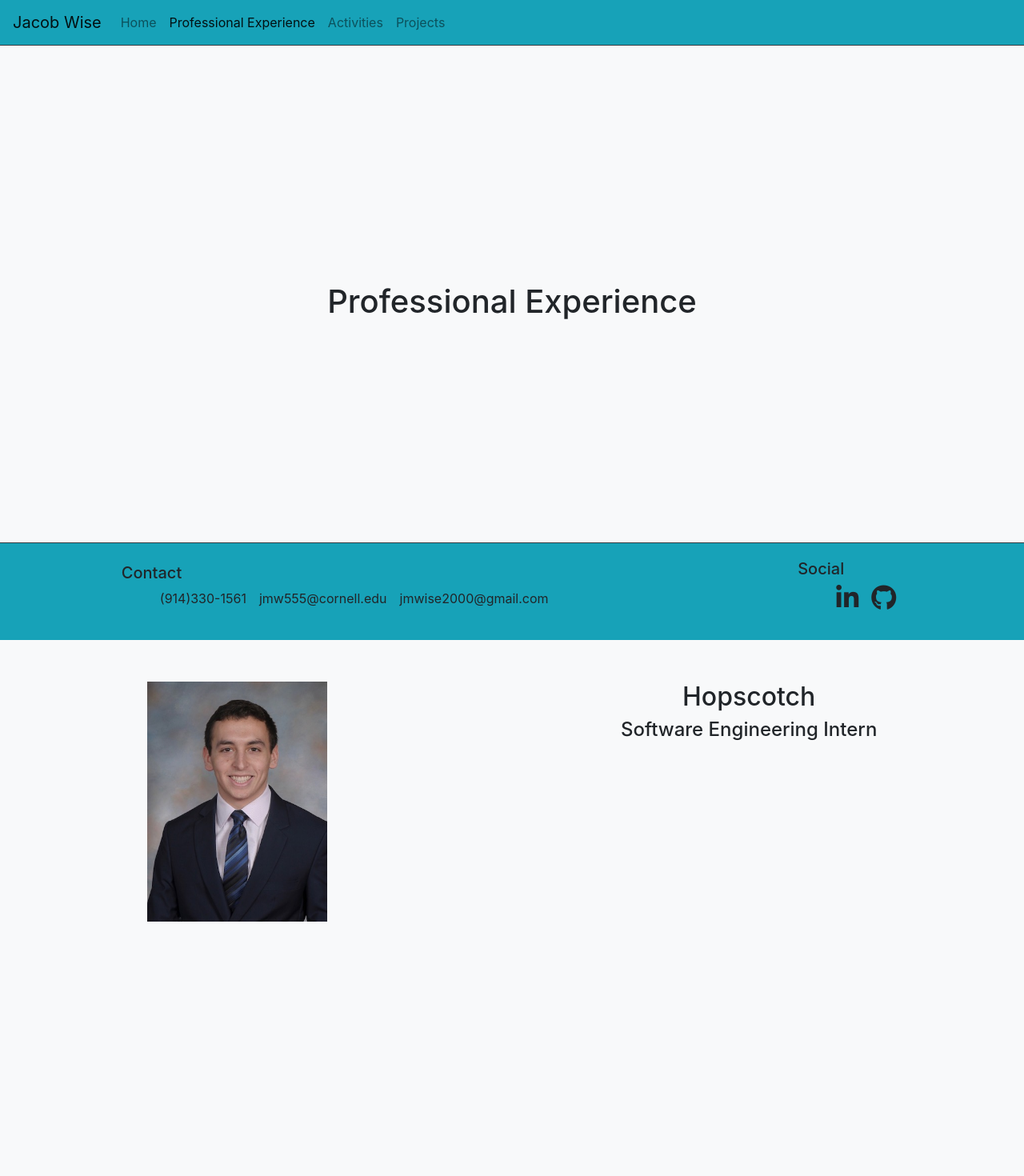
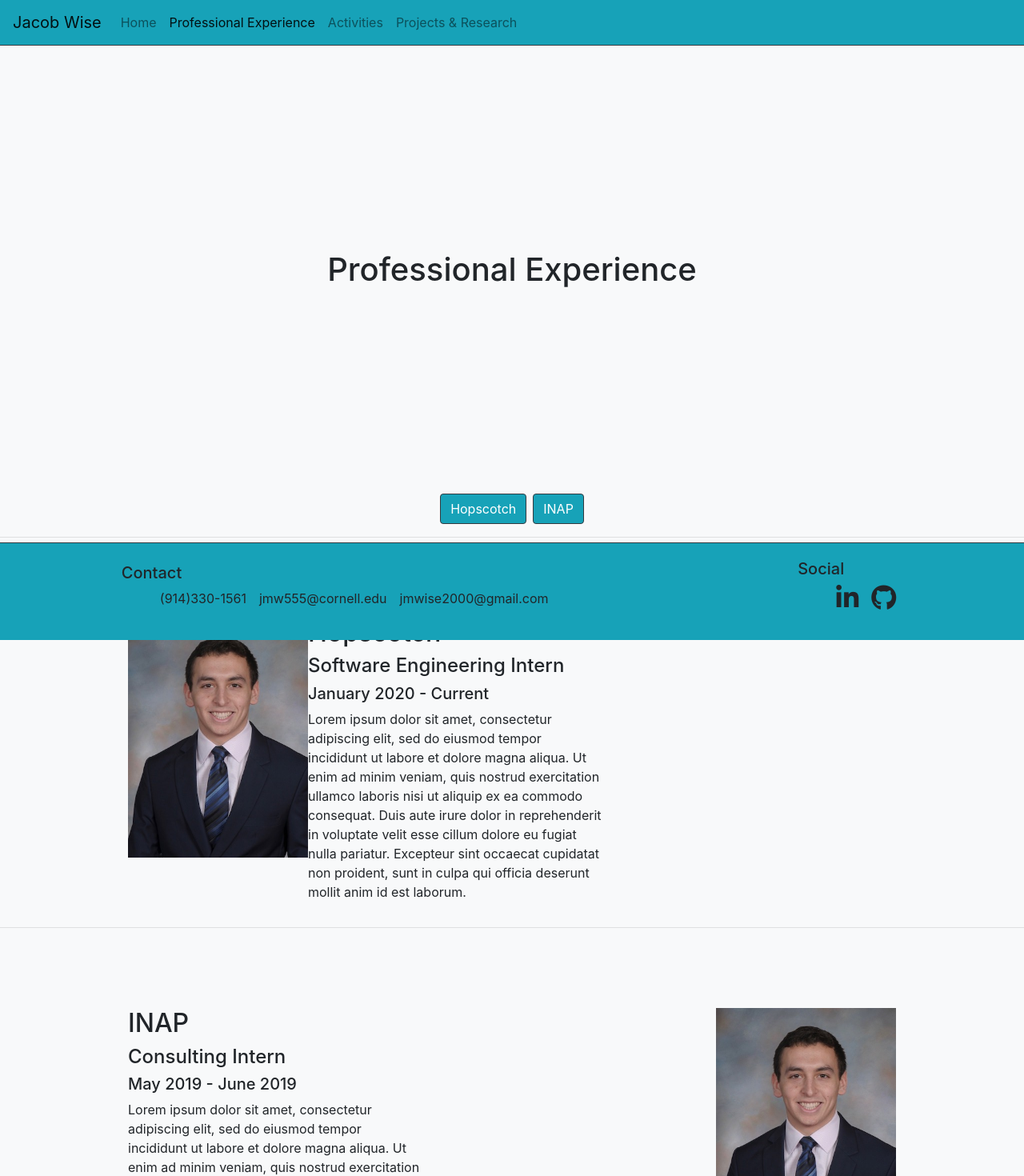
Before and after one commit to jacobmwise/jacob-wise-site, a React (Create React App) app: page /exp in a window 1280 px wide. Shown: the top 1470 px of the page at 80% size. Built offline with nearby package versions, Linux system fonts and the light colour scheme.

Commit message:
section display updates

```diff
--- a/src/components/Activities.js
+++ b/src/components/Activities.js
@@ -12,19 +12,17 @@ const Activities = () => {
             src={require("../images/headshot.jpeg")}
             name="Cornell Hyperloop"
             title="Web Developer"
-            pos="odd"
         />,
         <Section
             src={require("../images/headshot.jpeg")}
             name="Cornell Current"
             title="Economy Sector Member"
-            pos="even"
+            reverse
         />,
         <Section
             src={require("../images/headshot.jpeg")}
             name="ACSU"
             title="General Member"
-            pos="odd"
         />
     ];
 
@@ -32,7 +30,7 @@ const Activities = () => {
         <div>
             <Nav />
 
-            <div className="d-flex" style={{height: '80vh'}}>
+            <div className="d-flex" style={{height: '70vh'}}>
                 <h1 className="mx-auto my-auto">Activities</h1>
             </div>
 
--- a/src/components/DisplayContent.js
+++ b/src/components/DisplayContent.js
@@ -1,10 +1,12 @@
 import React from "react";
+import Section from './subcomponents/Section';
 
 class DisplayContent extends React.Component {
     onClick = (e) => {
         var element = document.getElementById(e.target.innerText);
         element.scrollIntoView({behavior: 'smooth'});
     };
+
     render() {
         let scrollButtons = [];
         let showSections = [];
--- a/src/components/Experience.js
+++ b/src/components/Experience.js
@@ -12,13 +12,16 @@ const Experience = () => {
             src={require("../images/headshot.jpeg")}
             name="Hopscotch"
             title="Software Engineering Intern"
-            pos="odd"
+            date="January 2020 - Current"
+            description="Lorem ipsum dolor sit amet, consectetur adipiscing elit, sed do eiusmod tempor incididunt ut labore et dolore magna aliqua. Ut enim ad minim veniam, quis nostrud exercitation ullamco laboris nisi ut aliquip ex ea commodo consequat. Duis aute irure dolor in reprehenderit in voluptate velit esse cillum dolore eu fugiat nulla pariatur. Excepteur sint occaecat cupidatat non proident, sunt in culpa qui officia deserunt mollit anim id est laborum."
         />,
         <Section
             src={require("../images/headshot.jpeg")}
             name="INAP"
             title="Consulting Intern"
-            pos="even"
+            date="May 2019 - June 2019"
+            description="Lorem ipsum dolor sit amet, consectetur adipiscing elit, sed do eiusmod tempor incididunt ut labore et dolore magna aliqua. Ut enim ad minim veniam, quis nostrud exercitation ullamco laboris nisi ut aliquip ex ea commodo consequat. Duis aute irure dolor in reprehenderit in voluptate velit esse cillum dolore eu fugiat nulla pariatur. Excepteur sint occaecat cupidatat non proident, sunt in culpa qui officia deserunt mollit anim id est laborum."
+            reverse
         />
     ];
 
@@ -26,12 +29,8 @@ const Experience = () => {
         <div style={{scrollBehavior: 'smooth'}}>
             <Nav />
 
-            <div className="d-flex flex-column" style={{height: '80vh'}}>
+            <div className="d-flex flex-column" style={{height: '70vh'}}>
                 <h1 className="mx-auto my-auto">Professional Experience</h1>
-
-                <div className="d-flex justify-content-center">
-                    {/* {scrollButtons} */}
-                </div>
             </div>
 
             <DisplayContent sections={sections} />
--- a/src/components/Home.js
+++ b/src/components/Home.js
@@ -2,14 +2,43 @@ import React from 'react';
 
 import Nav from './subcomponents/Nav';
 import Footer from './subcomponents/Footer';
+import DisplayContent from './DisplayContent';
 
 
 // import Section from './subcomponents/Section';
 
 const Home = () => {
+  const sections = [
+    <div name="Education">
+      <h5>B.S. in Information Science</h5>
+      <h6>Concentration in Data Science</h6>
+      <h6>Business Minor</h6>
+    </div>,
+    <div name="Relevant Coursework">
+      <h2>Relevant Coursework</h2>
+      <ul>
+        <li>INFO 2950: Introduction to Data Science</li>
+        <li>INFO 2300: Intermediate Web Programming and Design</li>
+        <li>CS 1110</li>
+        <li>CS 2110</li>
+        <li>AEM</li>
+      </ul>
+    </div>
+  ];
+
   return (
     <div>
       <Nav />
+
+
+      <div className="d-flex flex-column text-center" style={{height: '70vh'}}>
+        <div className="my-auto">
+          <h1>Jacob Wise</h1>
+          <h2>Student at Cornell University</h2>
+        </div>
+      </div>
+
+      <DisplayContent sections={sections} />
 
       <Footer />
     </div>
--- a/src/components/subcomponents/Nav.js
+++ b/src/components/subcomponents/Nav.js
@@ -7,7 +7,7 @@ class Nav extends React.Component {
 
     renderLinks() {
 
-        var links = {"/": "Home", "/exp": "Professional Experience", "/act": "Activities", "/proj": "Projects" };
+        var links = {"/": "Home", "/exp": "Professional Experience", "/act": "Activities", "/proj": "Projects & Research" };
 
         var tags = [];
 
--- a/src/components/subcomponents/Section.js
+++ b/src/components/subcomponents/Section.js
@@ -2,17 +2,16 @@ import React from 'react';
 import ScrollAnimation from 'react-animate-on-scroll';
 
 const Section = (props) => {
-    if(props.pos === "even") {
-        var reverse = true;
-    }
-
     return (
-        <ScrollAnimation animateIn='fadeIn' animateOut="fadeOut" style={reverse ? {height: '100vh', display: 'flex', flexDirection: 'row-reverse', justifyContent: 'space-around'} : {height: '100vh', display: 'flex', justifyContent: 'space-around'} }>
+        <ScrollAnimation animateIn='fadeIn' animateOut="fadeOut" className={props.reverse ? "d-flex flex-row-reverse w-75 mx-auto justify-content-around": "d-flex w-75 mx-auto justify-content-around" }>
             <img src={props.src} alt={props.name} style={{height: '300px'}} />
 
-            <div>
+            <div className="text-left">
                 <h2>{props.name}</h2>
                 <h4>{props.title}</h4>
+                <h5>{props.date}</h5>
+
+                <p className="w-50">{props.description}</p>
             </div>
         </ScrollAnimation>
     );
```
